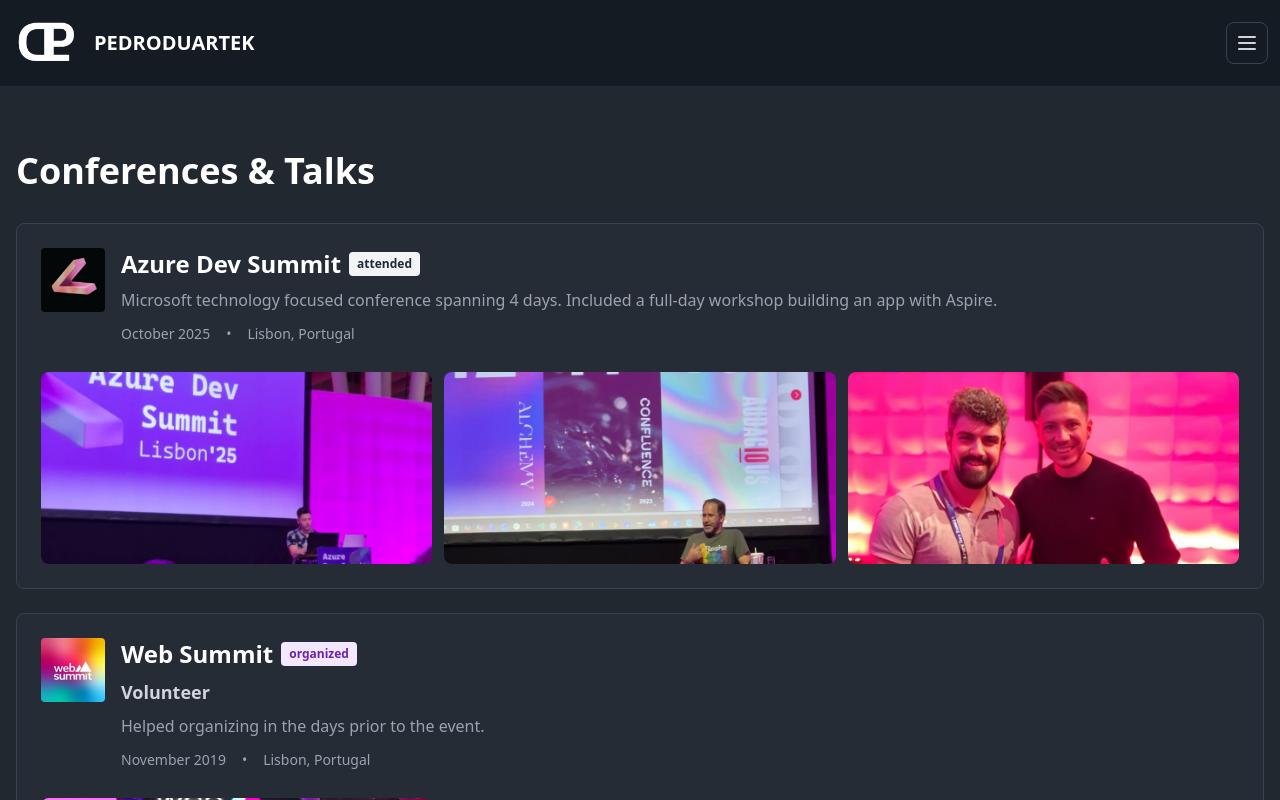
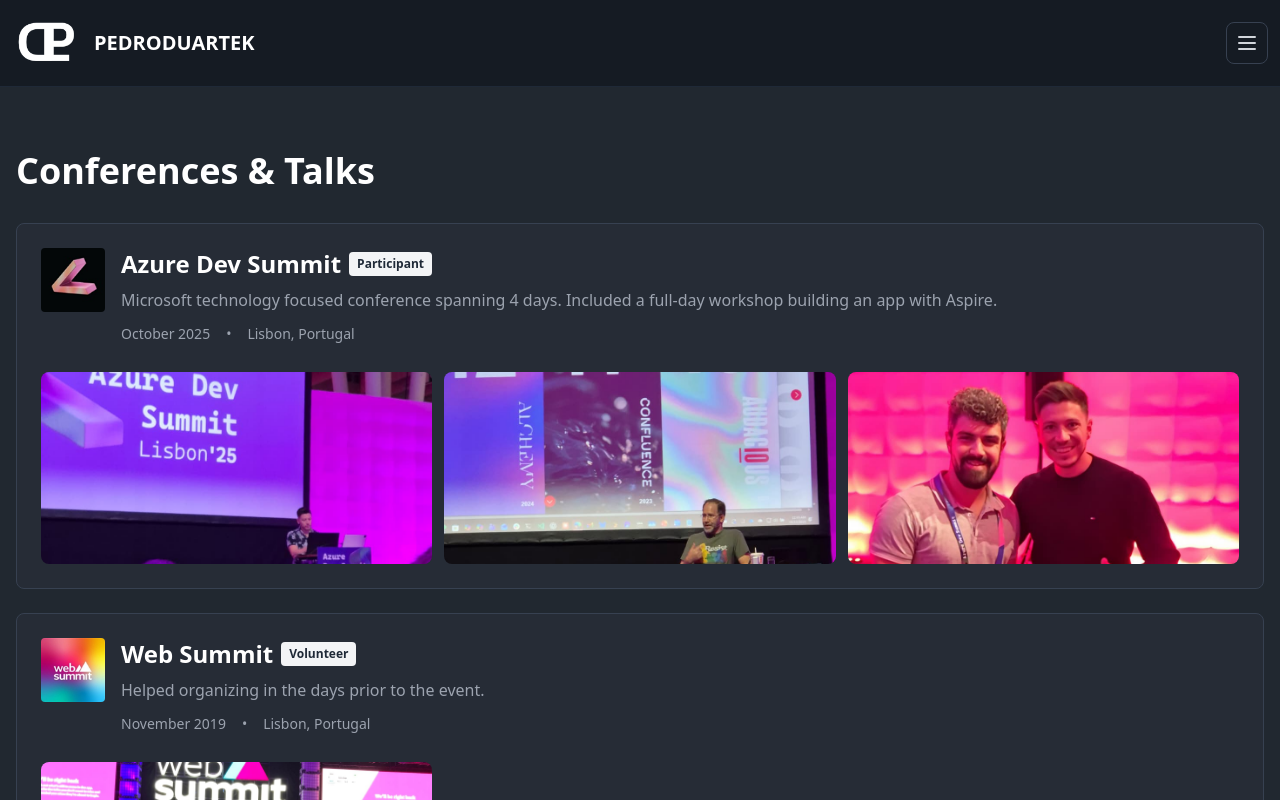
Before and after one commit to pedroduartek/personal-website.ai, a React (Vite) app in the folder apps/web/: page /conferences in a window 1280 px wide. Shown: the top 800 px of the page. Built offline with nearby package versions, Linux system fonts and the light colour scheme.

Commit message:
Update conference terminology: replace 'attended' with 'participant' and 'organized' with 'Volunteer'

```diff
--- a/apps/web/src/content/conferences.ts
+++ b/apps/web/src/content/conferences.ts
@@ -4,7 +4,7 @@
   {
     id: '1',
     name: 'Azure Dev Summit',
-    type: 'attended',
+    type: 'Participant',
     date: '2025-10',
     location: 'Lisbon, Portugal',
     description:
@@ -13,10 +13,9 @@
   {
     id: '2',
     name: 'Web Summit',
-    type: 'organized',
+    type: 'Volunteer',
     date: '2019-11',
     location: 'Lisbon, Portugal',
-    title: 'Volunteer',
     description: 'Helped organizing in the days prior to the event.',
   },
 ]
--- a/apps/web/src/content/types.ts
+++ b/apps/web/src/content/types.ts
@@ -54,7 +54,7 @@
 export interface ConferenceItem {
   id: string
   name: string
-  type: 'attended' | 'presented' | 'organized'
+  type: 'Participant' | 'Presented' | 'Volunteer'
   date: string
   location: string
   title?: string
```
Also changed, not shown: 1 other file (tests, documents, lock files or other folders).
